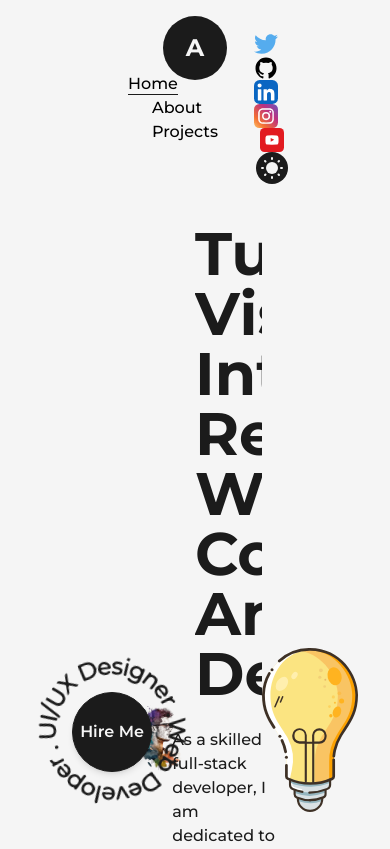
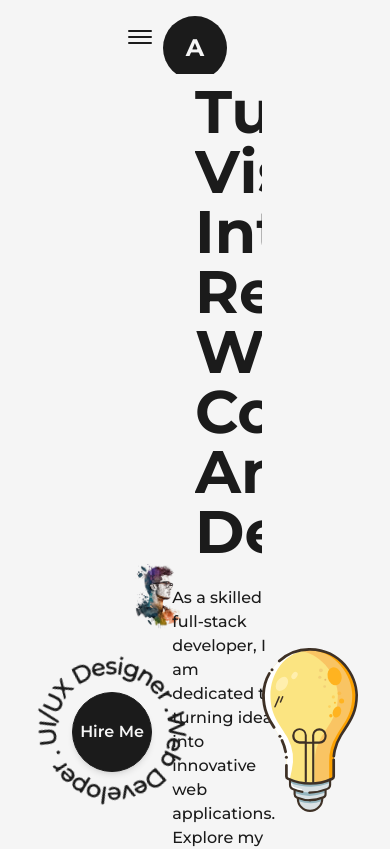
Before and after one commit to AbdelwahabTop/Next.js-Developer-Portfolio, a Next.js app: page / in a window 390 px wide. Shown: the top 849 px of the page. Built offline with nearby package versions, Linux system fonts and the light colour scheme.

Commit message:
nav respo

```diff
--- a/src/components/NavBar.js
+++ b/src/components/NavBar.js
@@ -1,6 +1,6 @@
 import Link from "next/link";
 import { useRouter } from "next/router";
-import React from "react";
+import React, { useState } from "react";
 import {
   TwitterIcon,
   DribbbleIcon,
@@ -37,9 +37,36 @@
 
 const NavBar = () => {
   const [mode, setMode] = useThemeSwitcher();
+  const [isOpen, setIsOpen] = useState(false);
+
+  const handleClick = () => {
+    setIsOpen(!isOpen);
+  };
 
   return (
     <header className="w-full px-32 py-8 font-medium flex items-center justify-between dark:text-light">
+      <button
+        className="flex-col justify-center items-center hidden lg:flex"
+        onClick={handleClick}
+      >
+        <span
+          className={`bg-dark dark:bg-light block transition-all duration-300 ease-out h-0.5 w-6 rounded-sm ${
+            isOpen ? "rotate-45 translate-y-1" : "-translate-y-0.5"
+          }`}
+        ></span>
+        <span
+          className={`bg-dark dark:bg-light block transition-all duration-300 ease-out h-0.5 w-6 rounded-sm my-0.5 ${
+            isOpen ? "opacity-0" : "opacity-100"
+          }`}
+        ></span>
+        <span
+          className={`bg-dark dark:bg-light block transition-all duration-300 ease-out h-0.5 w-6 rounded-sm ${
+            isOpen ? "-rotate-45 -translate-y-1" : "translate-y-0.5"
+          }`}
+        ></span>
+      </button>
+
+      <div className="w-full flex justify-between items-center lg:hidden">
         <nav>
           <CustomLink href="/" title="Home" className="mr-6" />
           <CustomLink href="/about" title="About" className="mx-6" />
@@ -107,6 +134,7 @@
             )}
           </button>
         </nav>
+      </div>
 
       <div className="absolute left-[50%] top-2 translate-x-[-50%]">
         <Logo />
--- a/src/pages/index.js
+++ b/src/pages/index.js
@@ -15,7 +15,7 @@
         <title>Abdelwahab Portfolio</title>
         <meta name="description" content="Generated by create next app" />
       </Head>
-      <main className="flex items-center text-dark w-full min-h-screen dark:text-light">
+      <main className="flex items-center text-dark w-full min-h-screen dark:text-light ">
         <Layout className="pt-0">
           <div className="flex items-center justify-between w-full">
             <div className="w-1/2">
--- a/tailwind.config.js
+++ b/tailwind.config.js
@@ -29,6 +29,25 @@
           " repeating-radial-gradient(rgba(225,225,225,0.5) 2px, #1b1b1b 8px, #1b1b1b 100px);",
       },
     },
+    screens: {
+      "2xl": { max: "1535px" },
+      // => @media (max-width: 1535px) { ... }
+
+      xl: { max: "1279px" },
+      // => @media (max-width: 1279px) { ... }
+
+      lg: { max: "1023px" },
+      // => @media (max-width: 1023px) { ... }
+
+      md: { max: "767px" },
+      // => @media (max-width: 767px) { ... }
+
+      sm: { max: "639px" },
+      // => @media (max-width: 639px) { ... }
+
+      xs: { max: "479px" },
+      // => @media (max-width: 479px) { ... }
+    },
   },
   plugins: [],
 };
```
Lines whose indentation alone changed are shown as unchanged.
